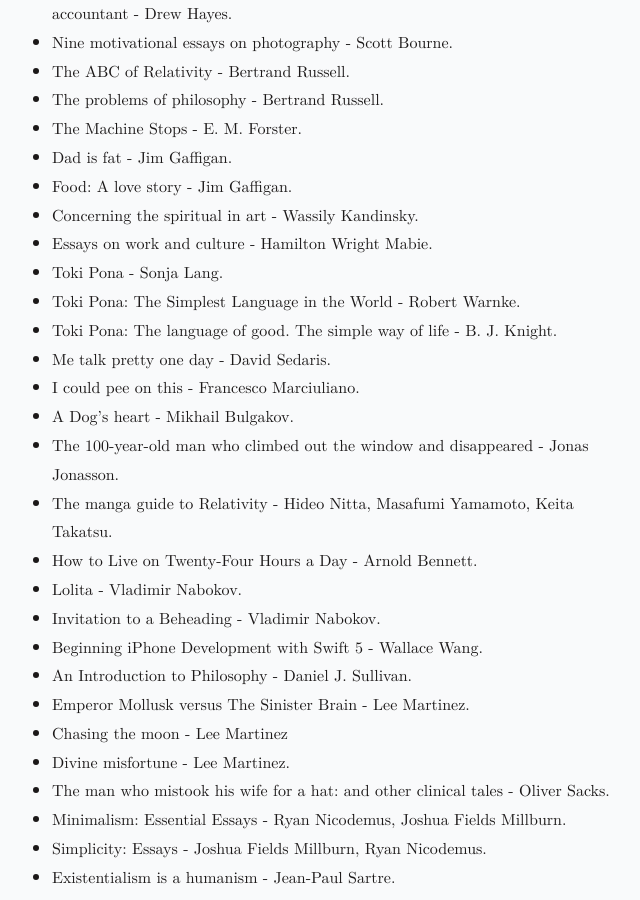
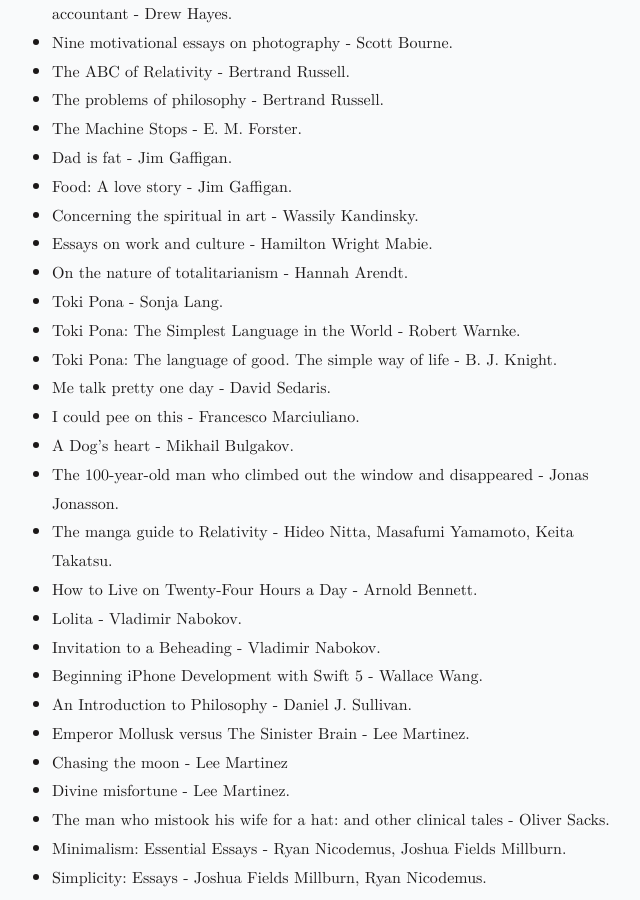
Before and after one commit to jProgr/jprogr.github.io, a Jekyll site: the page built from pages/books-read.md, in a window 1280 px wide and 900 px high, scrolled down 495 px. Shown: the whole window, without its empty margins (328-968 px from the left). Built offline with Jekyll 4.4.1, drawn with Linux system fonts in a browser that asks for light colours.

Commit message:
Update content
Updated "Books read"

```diff
--- a/pages/books-read.md
+++ b/pages/books-read.md
@@ -26,6 +26,7 @@
 - Food: A love story - Jim Gaffigan.
 - Concerning the spiritual in art - Wassily Kandinsky.
 - Essays on work and culture - Hamilton Wright Mabie.
+- On the nature of totalitarianism - Hannah Arendt.
 - Toki Pona - Sonja Lang.
 - Toki Pona: The Simplest Language in the World - Robert Warnke.
 - Toki Pona: The language of good. The simple way of life - B. J. Knight.
```
